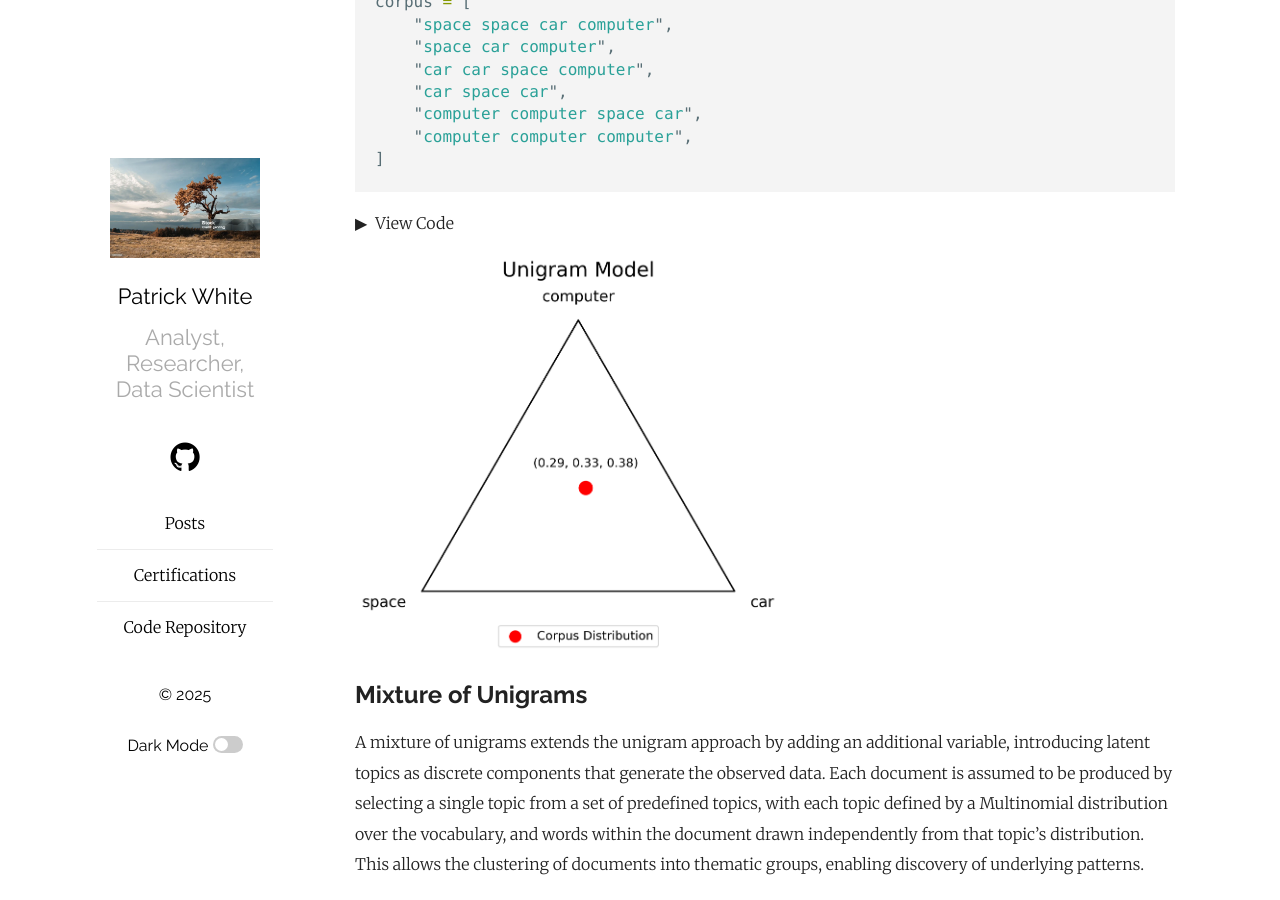
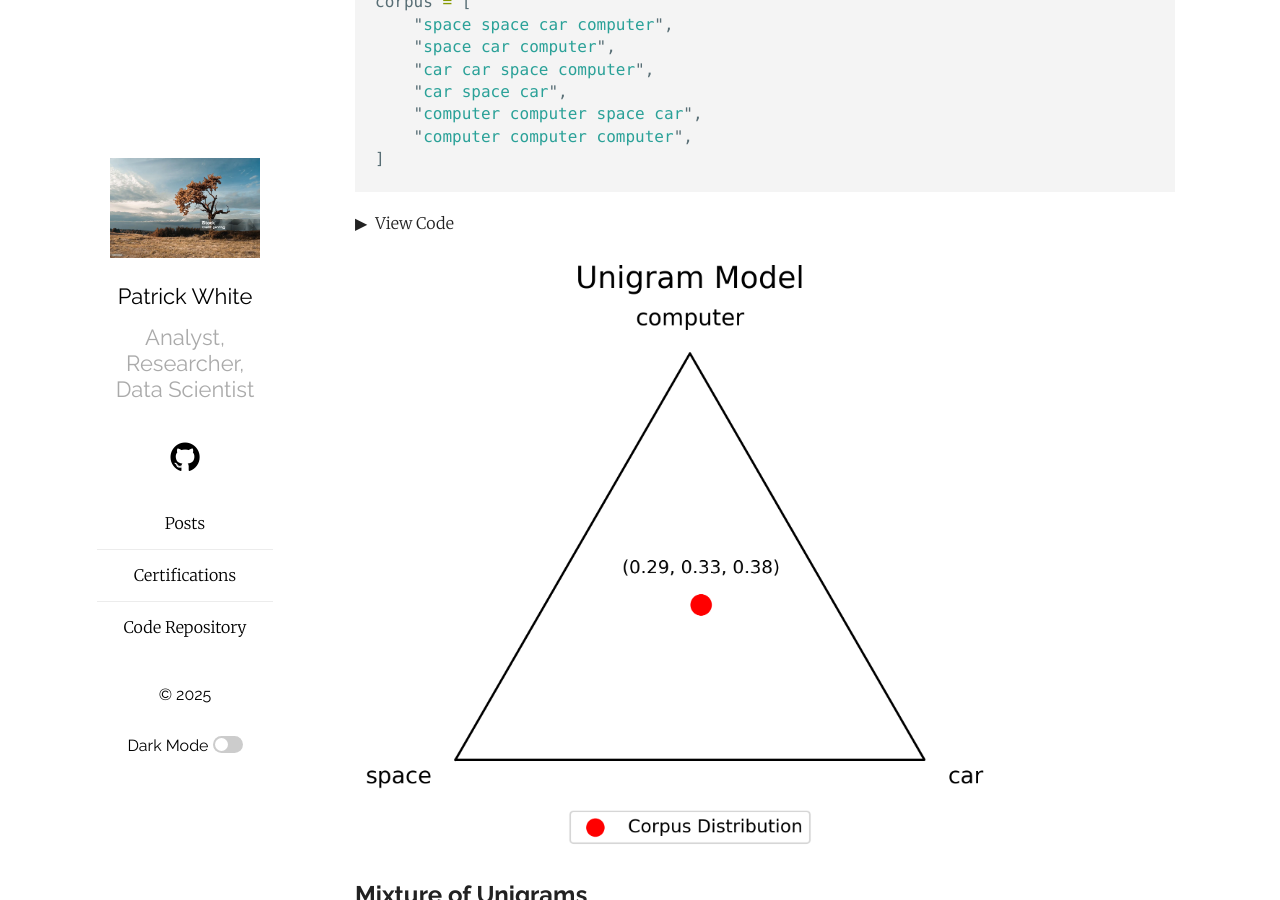
Before and after one commit to pw398/pw398.github.io, a Jekyll site: the page built from _posts/2025-07-12-A-Visual-Understanding-of-Latent-Dirichlet-Analysis.md, in a window 1280 px wide and 900 px high, scrolled down 6050 px. Built offline with Jekyll 4.4.1, drawn with Linux system fonts in a browser that asks for light colours; formulas are drawn with MathJax 3.

Commit message:
Add files via upload

```diff
--- a/_posts/2025-07-12-A-Visual-Understanding-of-Latent-Dirichlet-Analysis.md
+++ b/_posts/2025-07-12-A-Visual-Understanding-of-Latent-Dirichlet-Analysis.md
@@ -223,7 +223,7 @@
 
 <p></p>
 
-<img src="https://raw.githubusercontent.com/pw398/pw398.github.io/main/_posts/images/unigram_model.png" style="height: 400px; width:auto;">
+<img src="https://raw.githubusercontent.com/pw398/pw398.github.io/main/_posts/images/unigram_model.png" style="height: 600px; width:auto;">
 
 
 
@@ -340,7 +340,7 @@
 </details>
 
 
-<img src="https://raw.githubusercontent.com/pw398/pw398.github.io/main/_posts/images/mixture_model.png" style="height: 400px; width:auto;">
+<img src="https://raw.githubusercontent.com/pw398/pw398.github.io/main/_posts/images/mixture_model.png" style="height: 600px; width:auto;">
 
 
 
@@ -466,7 +466,7 @@
 </details>
 
 
-<img src="https://raw.githubusercontent.com/pw398/pw398.github.io/main/_posts/images/lda_model.png" style="height: 400px; width:auto;">
+<img src="https://raw.githubusercontent.com/pw398/pw398.github.io/main/_posts/images/lda_model.png" style="height: 600px; width:auto;">
 
 
 
```
